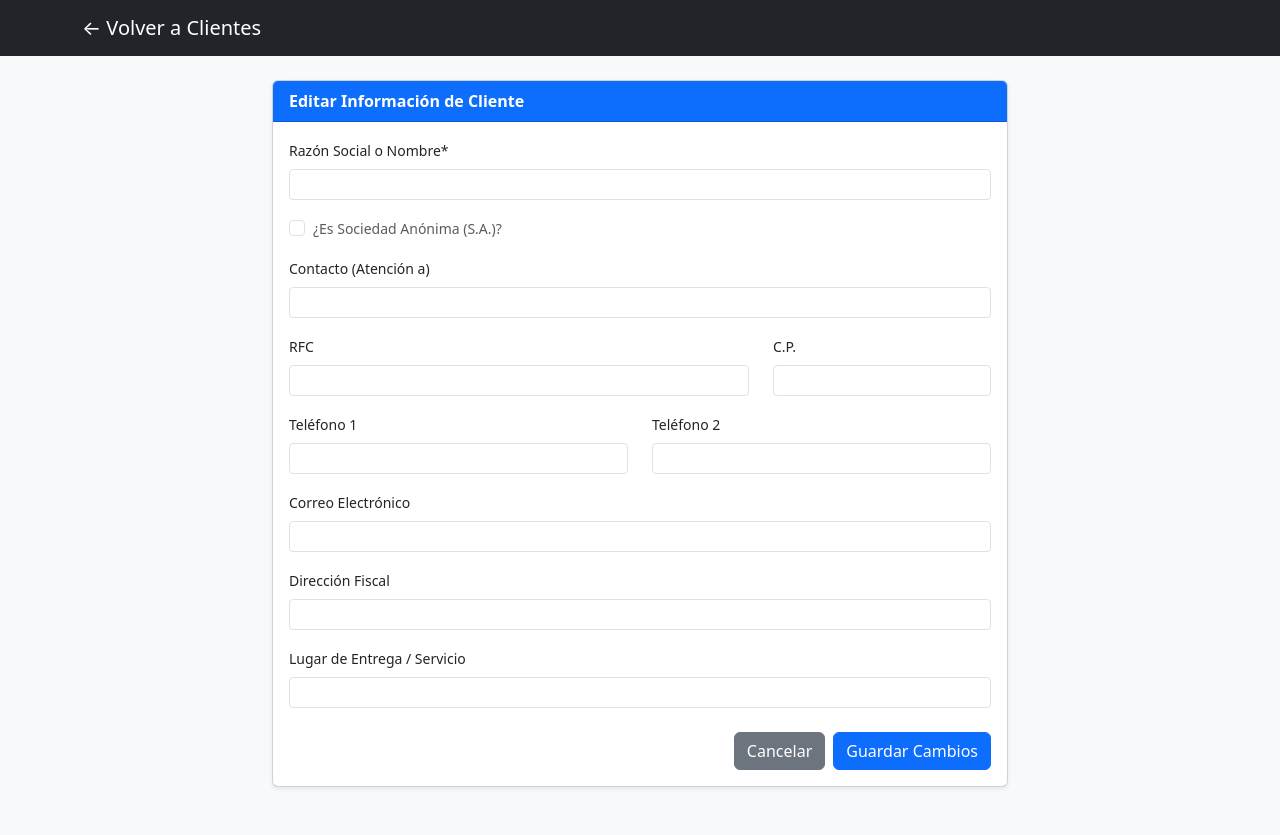
After one commit to AlbertoLuna123/cotizador-cyberfix, a Flask app: template templates/editar_cliente.html in a window 1280 px wide. The commit adds this page. Run offline with Flask 3, Linux system fonts and the light colour scheme; the template is opened without the code that fills it, so the values that code supplies are empty.

Commit message:
Agregado de panel de edicion de registros de clientes y empresas

```diff
--- a/app.py
+++ b/app.py
@@ -36,7 +36,9 @@ def gestionar_empresas():
             nombre_comercial_empresa=request.form.get('nombre_comercial'),
             razon_social_empresa=request.form.get('razon_social'),
             rfc_empresa=request.form.get('rfc'),
-            telefono1_empresa=request.form.get('telefono'),
+            cp_empresa=request.form.get('cp'),                    # <-- NUEVO
+            telefono1_empresa=request.form.get('telefono1'),      # <-- ACTUALIZADO
+            telefono2_empresa=request.form.get('telefono2'),      # <-- NUEVO
             email_empresa=request.form.get('correo')
         )
         db.session.add(nueva_empresa)
@@ -47,6 +49,27 @@ def gestionar_empresas():
     mis_empresas = Empresa.query.filter_by(id_user=usuario_id_actual).all()
     return render_template('empresas.html', empresas=mis_empresas)
 
+@app.route('/empresas/editar/<int:id_empresa>', methods=['GET', 'POST'])
+def editar_empresa(id_empresa):
+    # Buscamos la empresa en la base de datos
+    empresa = Empresa.query.get_or_404(id_empresa)
+
+    # Si el usuario hace clic en "Guardar Cambios"
+    if request.method == 'POST':
+        empresa.nombre_comercial_empresa = request.form.get('nombre_comercial')
+        empresa.razon_social_empresa = request.form.get('razon_social')
+        empresa.rfc_empresa = request.form.get('rfc')
+        empresa.cp_empresa = request.form.get('cp')
+        empresa.telefono1_empresa = request.form.get('telefono1')
+        empresa.telefono2_empresa = request.form.get('telefono2')
+        empresa.email_empresa = request.form.get('correo')
+
+        # Guardamos la actualización
+        db.session.commit()
+        return redirect(url_for('gestionar_empresas'))
+
+    # Si entra por el enlace, mostramos el formulario
+    return render_template('editar_empresa.html', empresa=empresa)
 
 # --- RUTA PARA CLIENTES ---
 @app.route('/clientes', methods=['GET', 'POST'])
@@ -54,14 +77,19 @@ def gestionar_clientes():
     usuario_id_actual = 1
 
     if request.method == 'POST':
+        es_sa_booleano = True if request.form.get('es_sa') == 'on' else False
         nuevo_cliente = Cliente(
             id_user=usuario_id_actual,
             razon_social_cliente=request.form.get('razon_social'),
+            es_sa_cliente=es_sa_booleano,
             nombre_contacto_cliente=request.form.get('contacto'),
             rfc_cliente=request.form.get('rfc'),
-            telefono1_cliente=request.form.get('telefono'),
+            cp_cliente=request.form.get('cp'),                    # <-- NUEVO
+            telefono1_cliente=request.form.get('telefono1'),      # <-- ACTUALIZADO
+            telefono2_cliente=request.form.get('telefono2'),      # <-- NUEVO
             email_cliente=request.form.get('correo'),
-            direccion_fiscal_cliente=request.form.get('direccion')
+            direccion_fiscal_cliente=request.form.get('direccion_fiscal'),  # <-- ACTUALIZADO
+            direccion_entrega_cliente=request.form.get('direccion_entrega') # <-- NUEVO
         )
         db.session.add(nuevo_cliente)
         db.session.commit()
@@ -69,6 +97,31 @@ def gestionar_clientes():
 
     mis_clientes = Cliente.query.filter_by(id_user=usuario_id_actual).all()
     return render_template('clientes.html', clientes=mis_clientes)
+
+@app.route('/clientes/editar/<int:id_cliente>', methods=['GET', 'POST'])
+def editar_cliente(id_cliente):
+    # Buscamos al cliente en la base de datos por su ID
+    cliente = Cliente.query.get_or_404(id_cliente)
+
+    # Si el usuario hace clic en "Guardar Cambios"
+    if request.method == 'POST':
+        cliente.razon_social_cliente = request.form.get('razon_social')
+        cliente.es_sa_cliente = True if request.form.get('es_sa') == 'on' else False
+        cliente.nombre_contacto_cliente = request.form.get('contacto')
+        cliente.rfc_cliente = request.form.get('rfc')
+        cliente.cp_cliente = request.form.get('cp')
+        cliente.telefono1_cliente = request.form.get('telefono1')
+        cliente.telefono2_cliente = request.form.get('telefono2')
+        cliente.email_cliente = request.form.get('correo')
+        cliente.direccion_fiscal_cliente = request.form.get('direccion_fiscal')
+        cliente.direccion_entrega_cliente = request.form.get('direccion_entrega')
+
+        # Guardamos la actualización
+        db.session.commit()
+        return redirect(url_for('gestionar_clientes'))
+
+    # Si solo está entrando a la página, mostramos el formulario
+    return render_template('editar_cliente.html', cliente=cliente)
 
 @app.route('/cotizador')
 def mostrar_cotizador():
--- /dev/null
+++ b/templates/editar_cliente.html
@@ -0,0 +1,94 @@
+<!DOCTYPE html>
+<html lang="es">
+<head>
+    <meta charset="UTF-8">
+    <meta name="viewport" content="width=device-width, initial-scale=1.0">
+    <title>Editar Cliente</title>
+    <link href="https://cdn.jsdelivr.net/npm/bootstrap@5.3.0/dist/css/bootstrap.min.css" rel="stylesheet">
+</head>
+<body class="bg-light">
+
+    <nav class="navbar navbar-dark bg-dark mb-4">
+        <div class="container">
+            <a class="navbar-brand" href="/clientes">&larr; Volver a Clientes</a>
+        </div>
+    </nav>
+
+    <div class="container mb-5">
+        <div class="row justify-content-center">
+            <div class="col-md-8">
+                <div class="card shadow-sm">
+                    <div class="card-header bg-primary text-white fw-bold">
+                        Editar Información de Cliente
+                    </div>
+                    <div class="card-body">
+                        <!-- El formulario envía por POST a la misma ruta en la que está -->
+                        <form action="/clientes/editar/{{ cliente.id_cliente }}" method="POST">
+
+                            <div class="mb-3">
+                                <label class="form-label small">Razón Social o Nombre*</label>
+                                <input type="text" class="form-control form-control-sm" name="razon_social" value="{{ cliente.razon_social_cliente or '' }}" required>
+                            </div>
+
+                            <div class="form-check mb-3">
+                                <!-- Usamos if para marcar la casilla si es True -->
+                                <input class="form-check-input" type="checkbox" name="es_sa" id="checkSA" {% if cliente.es_sa_cliente %}checked{% endif %}>
+                                <label class="form-check-label small text-muted" for="checkSA">
+                                    ¿Es Sociedad Anónima (S.A.)?
+                                </label>
+                            </div>
+
+                            <div class="mb-3">
+                                <label class="form-label small">Contacto (Atención a)</label>
+                                <input type="text" class="form-control form-control-sm" name="contacto" value="{{ cliente.nombre_contacto_cliente or '' }}">
+                            </div>
+
+                            <div class="row">
+                                <div class="col-md-8 mb-3">
+                                    <label class="form-label small">RFC</label>
+                                    <input type="text" class="form-control form-control-sm" name="rfc" value="{{ cliente.rfc_cliente or '' }}">
+                                </div>
+                                <div class="col-md-4 mb-3">
+                                    <label class="form-label small">C.P.</label>
+                                    <input type="text" class="form-control form-control-sm" name="cp" value="{{ cliente.cp_cliente or '' }}">
+                                </div>
+                            </div>
+
+                            <div class="row">
+                                <div class="col-md-6 mb-3">
+                                    <label class="form-label small">Teléfono 1</label>
+                                    <input type="text" class="form-control form-control-sm" name="telefono1" value="{{ cliente.telefono1_cliente or '' }}">
+                                </div>
+                                <div class="col-md-6 mb-3">
+                                    <label class="form-label small">Teléfono 2</label>
+                                    <input type="text" class="form-control form-control-sm" name="telefono2" value="{{ cliente.telefono2_cliente or '' }}">
+                                </div>
+                            </div>
+
+                            <div class="mb-3">
+                                <label class="form-label small">Correo Electrónico</label>
+                                <input type="email" class="form-control form-control-sm" name="correo" value="{{ cliente.email_cliente or '' }}">
+                            </div>
+
+                            <div class="mb-3">
+                                <label class="form-label small">Dirección Fiscal</label>
+                                <input type="text" class="form-control form-control-sm" name="direccion_fiscal" value="{{ cliente.direccion_fiscal_cliente or '' }}">
+                            </div>
+
+                            <div class="mb-3">
+                                <label class="form-label small">Lugar de Entrega / Servicio</label>
+                                <input type="text" class="form-control form-control-sm" name="direccion_entrega" value="{{ cliente.direccion_entrega_cliente or '' }}">
+                            </div>
+
+                            <div class="d-flex justify-content-end gap-2 mt-4">
+                                <a href="/clientes" class="btn btn-secondary">Cancelar</a>
+                                <button type="submit" class="btn btn-primary">Guardar Cambios</button>
+                            </div>
+                        </form>
+                    </div>
+                </div>
+            </div>
+        </div>
+    </div>
+</body>
+</html>
```
Also changed, not shown: templates/clientes.html (+49 -16 lines), templates/cotizador.html (+34 -10 lines), templates/editar_empresa.html (added, +76 -0 lines), templates/empresas.html (+31 -14 lines).
